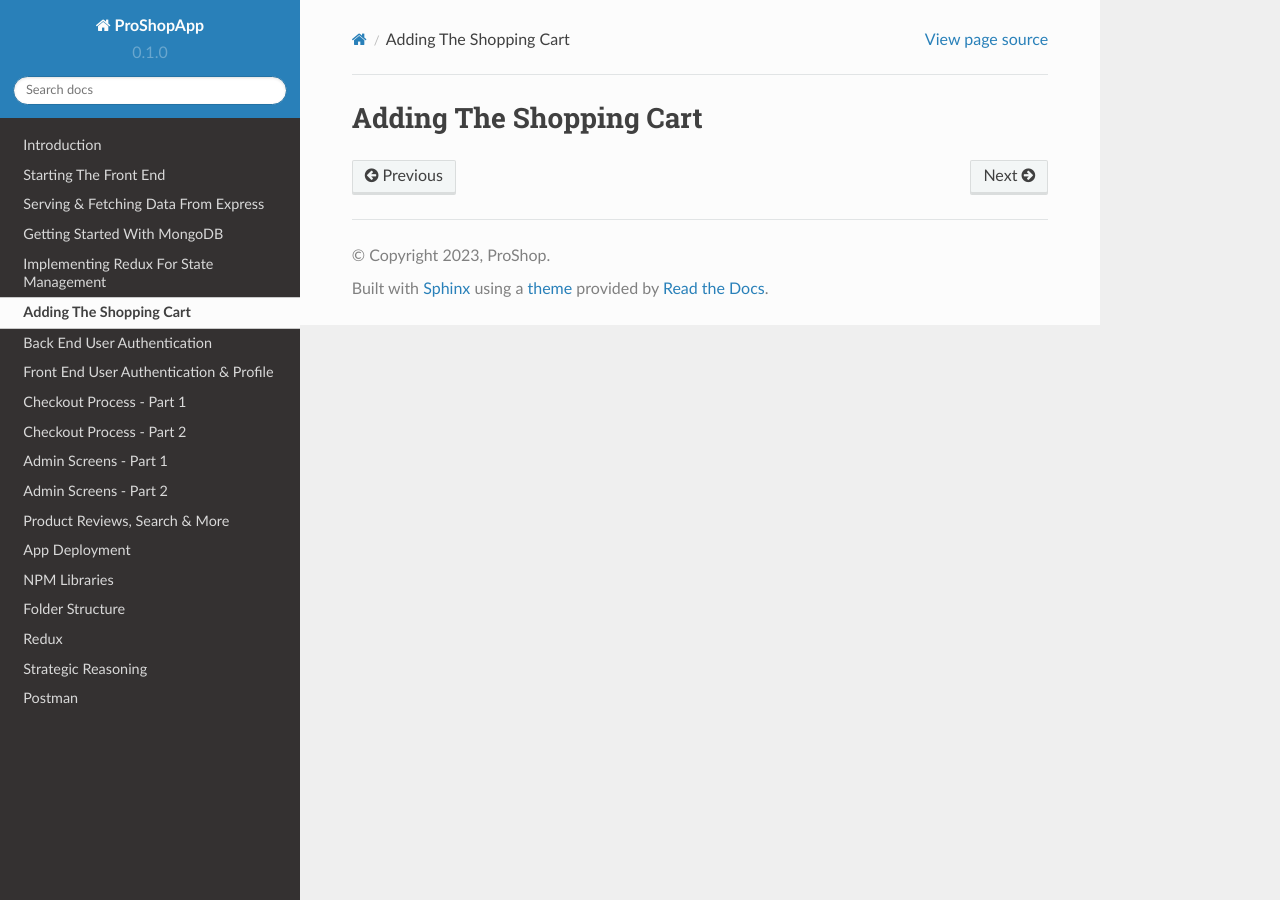
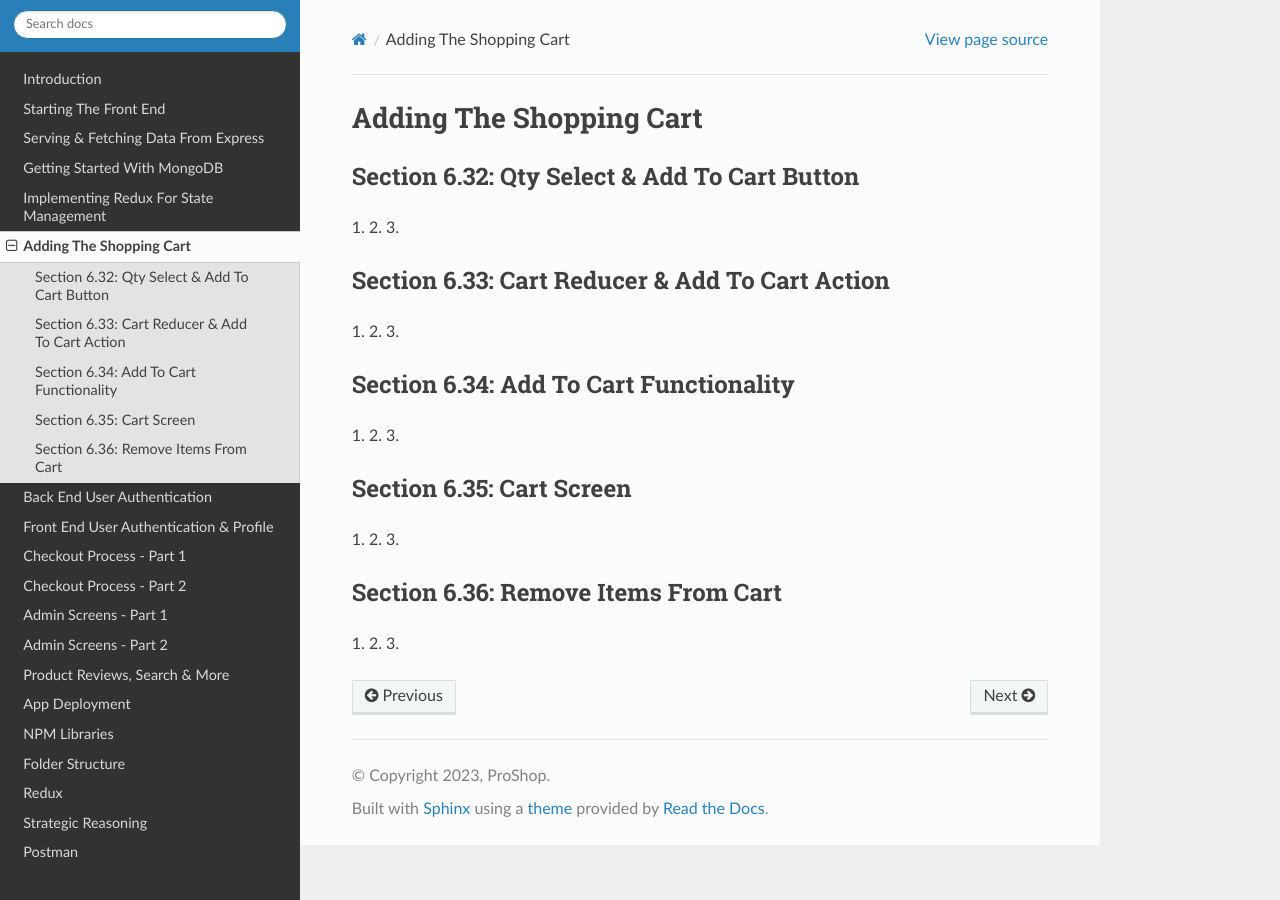
Before and after one commit to Pythonidaer/proshopapp, a Sphinx documentation site: the page built from docs/source/adding-the-shopping-cart.rst, in a window 1280 px wide. Built offline with Sphinx 7.4.7 and the Read the Docs theme 2.0.0, drawn with Linux system fonts in a browser that asks for light colours.

Commit message:
naming sections

```diff
--- a/docs/source/adding-the-shopping-cart.rst
+++ b/docs/source/adding-the-shopping-cart.rst
@@ -2,3 +2,38 @@ Adding The Shopping Cart
 =====
 
 .. _adding-the-shopping-cart:
+
+Section 6.32: Qty Select & Add To Cart Button
+------------
+
+1.
+2.
+3.
+
+Section 6.33: Cart Reducer & Add To Cart Action
+------------
+
+1.
+2.
+3.
+
+Section 6.34: Add To Cart Functionality
+------------
+
+1.
+2.
+3.
+
+Section 6.35: Cart Screen
+------------
+
+1.
+2.
+3.
+
+Section 6.36: Remove Items From Cart
+------------
+
+1.
+2.
+3.
```
